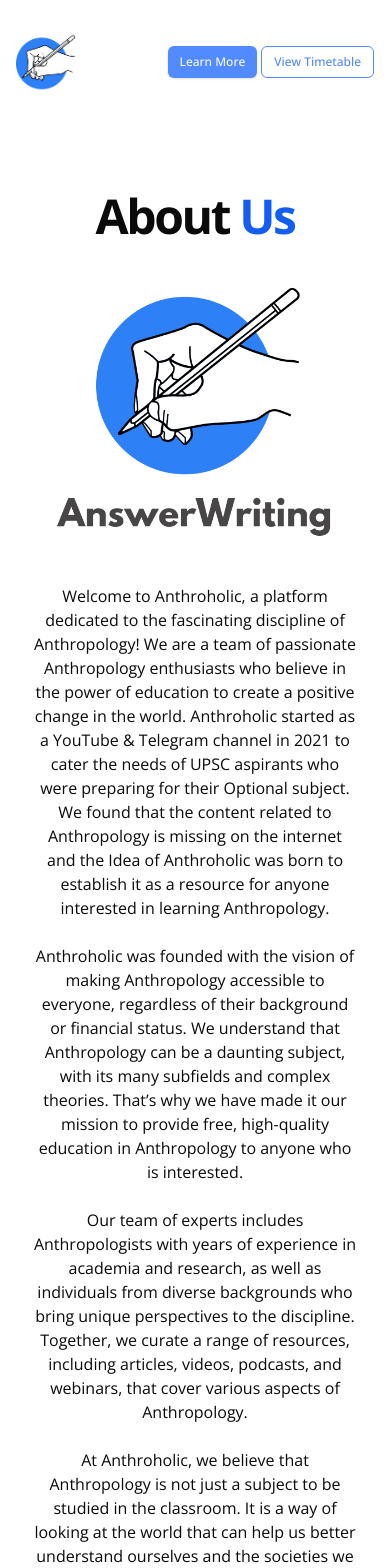
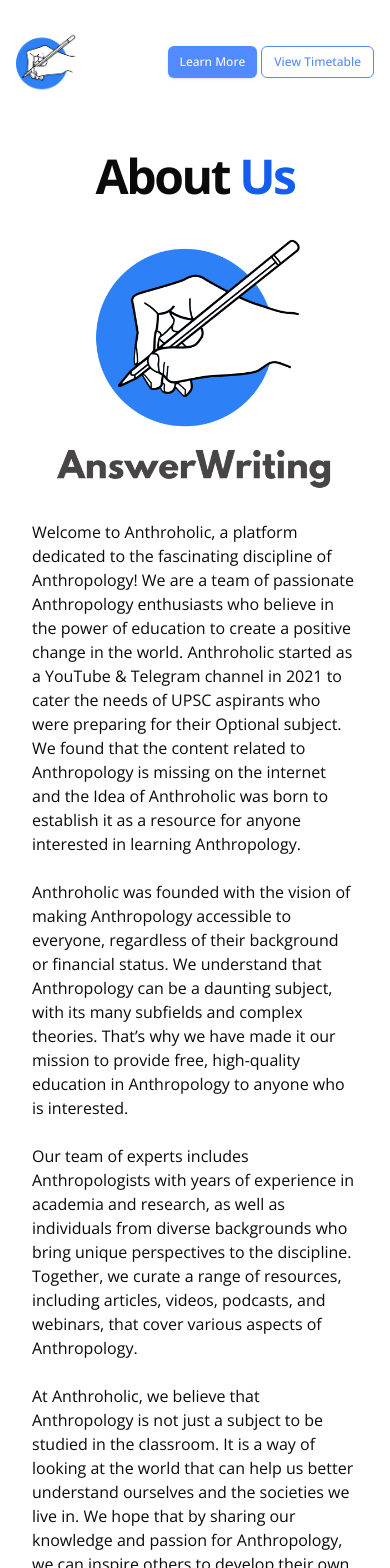
Before and after one commit to anthroholictechnologies/answerwriting, a Next.js app: page /about-us in a window 390 px wide. Shown: the top 1568 px of the page. Built offline with nearby package versions, Linux system fonts and the light colour scheme.

Commit message:
feat:changes

```diff
--- a/src/app/(misc)/about-us/page.tsx
+++ b/src/app/(misc)/about-us/page.tsx
@@ -11,7 +11,7 @@
       <div className="flex flex-col items-center gap-8 py-4 px-2 xl:px-24">
         <Container>
           <>
-            <h1 className="text-[3rem] tracking-tighter font-bold mb-4">
+            <h1 className="text-center text-[3rem] tracking-tighter font-bold xl:mb-6 mb-2">
               {" "}
               About <ImpactSpan text="Us" />{" "}
             </h1>
@@ -21,7 +21,7 @@
               width={300}
               height={300}
             />
-            <div className="mt-4 flex flex-col gap-6 text-center">
+            <div className="flex flex-col gap-6 text-left">
               <p>
                 Welcome to Anthroholic, a platform dedicated to the fascinating
                 discipline of Anthropology! We are a team of passionate
--- a/src/app/(misc)/privacy-policy/page.tsx
+++ b/src/app/(misc)/privacy-policy/page.tsx
@@ -29,7 +29,7 @@
       <Header />
       <Container>
         <>
-          <h1 className="text-[3rem] tracking-tighter font-bold mb-4">
+          <h1 className="text-center text-[3rem] tracking-tighter font-bold leading-none xl:mb-6 mb-2">
             {" "}
             Privacy <ImpactSpan text="Policy" />{" "}
           </h1>
--- a/src/app/(misc)/terms-of-service/page.tsx
+++ b/src/app/(misc)/terms-of-service/page.tsx
@@ -29,7 +29,7 @@
       <Header />
       <Container>
         <>
-          <h1 className="text-center text-[3rem] tracking-tighter font-bold mb-4">
+          <h1 className="text-center text-[3rem] leading-none tracking-tighter font-bold xl:mb-6 mb-2">
             {" "}
             Terms and <ImpactSpan text="Conditions" />{" "}
           </h1>
--- a/src/components/landing/container.tsx
+++ b/src/components/landing/container.tsx
@@ -1,6 +1,6 @@
 const Container = ({ children }: { children: React.ReactElement }) => {
   return (
-    <div className="lg:shadow lg:border rounded-standard bg-white flex flex-col items-center w-full max-w-screen-md  mx-auto p-6 lg:p-12 mt-4 mb-12">
+    <div className="lg:shadow lg:border rounded-standard bg-white flex flex-col items-center w-full max-w-screen-md  mx-auto px-6 lg:p-12 xl:mt-4 mb-12">
       {children}
     </div>
   );
```
